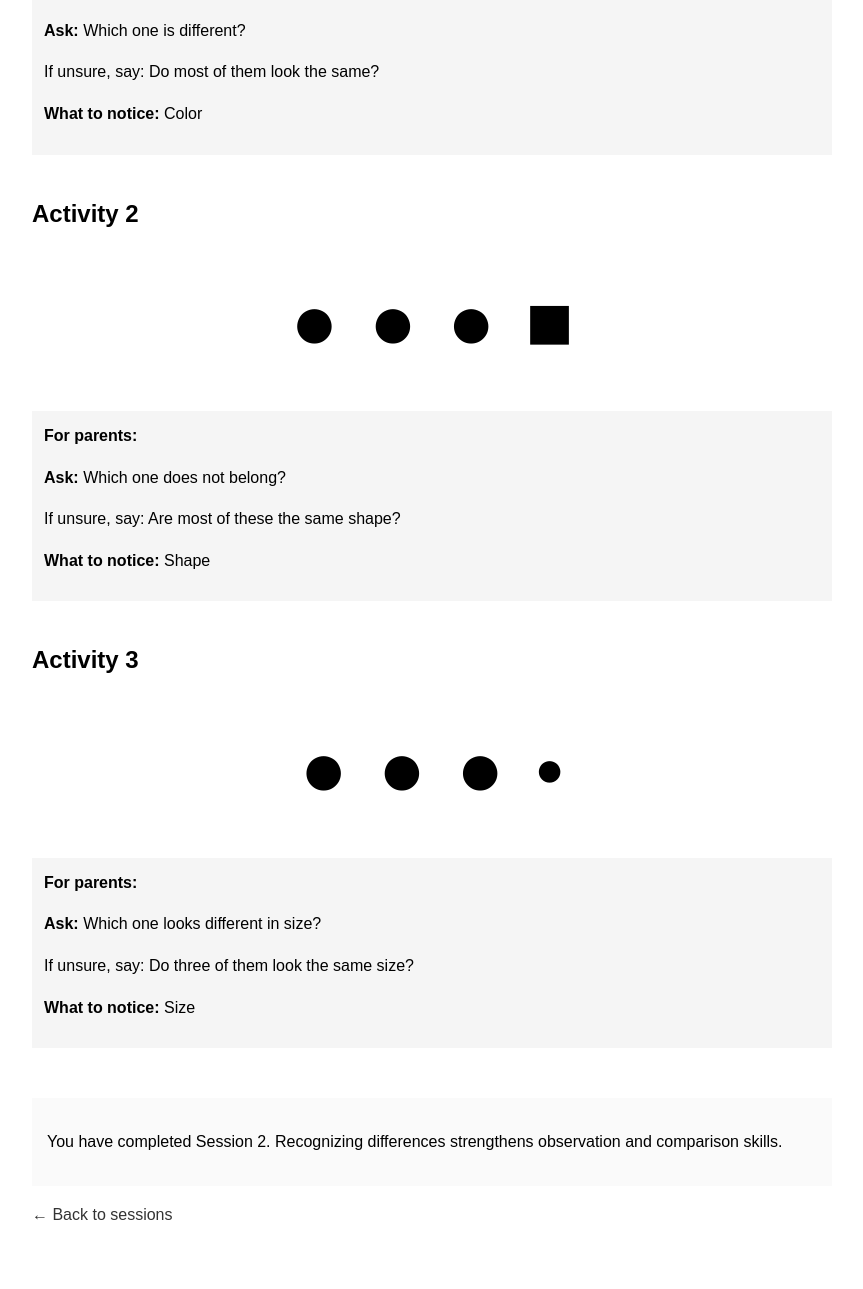
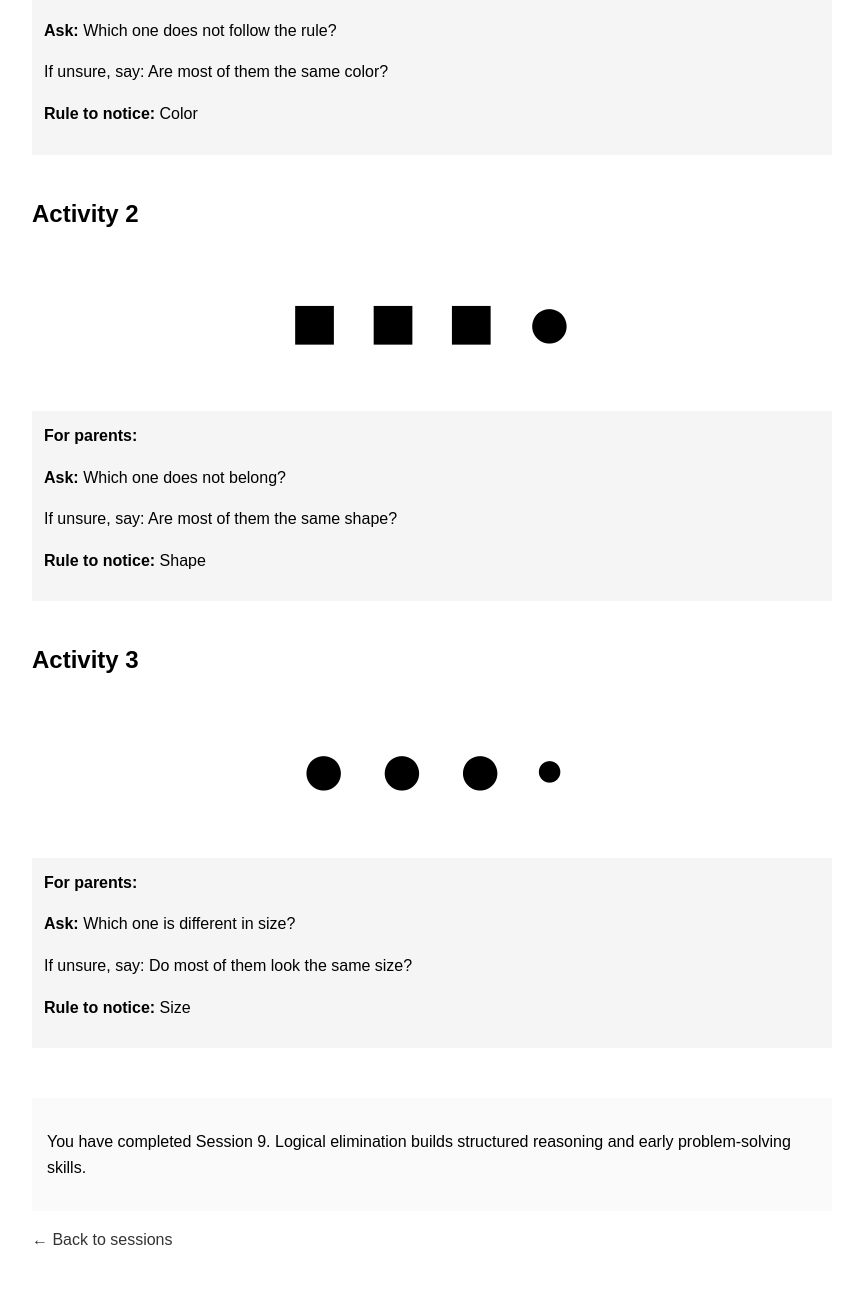
Before and after one commit to visa1188/thinking-toolkit, a plain HTML site: page session9.html in a window 1280 px wide. Shown: the part 523-1812 px from the top of the page, without its empty margins (208-1071 px from the left). Before the commit the page ends 1786 px from the top, so only its background shows below. Drawn offline with Linux system fonts and the light colour scheme.

Commit message:
added session 9

```diff
--- a/session9.html
+++ b/session9.html
@@ -2,7 +2,7 @@
 <html lang="en">
 <head>
   <meta charset="UTF-8">
-  <title>Session 2 – Noticing Difference</title>
+  <title>Session 9 – Logical Elimination</title>
   <meta name="viewport" content="width=device-width, initial-scale=1">
 
   <style>
@@ -24,7 +24,7 @@
       justify-content: center;
       margin: 25px 0;
       flex-wrap: wrap;
-      align-items: center;   /* ADD THIS */
+      align-items: center;
     }
 
     .object {
@@ -52,16 +52,16 @@
 
 <body>
 
-<h1>Session 2 – Noticing Difference</h1>
+<h1>Session 9 – Logical Elimination</h1>
 
 <p>
-In this session, children practice identifying what is different among similar objects.
-The goal is to notice one object that does not follow the shared feature.
+In this session, children practice eliminating objects that do not follow a rule.
+They learn to reason by removing what does not fit.
 </p>
 
 <div style="background:#eef6ff; padding:12px; margin-top:15px;">
   <strong>Session Goal:</strong>
-  Help your child identify what does not belong in a group.
+  Help your child remove objects that do not match the rule.
 </div>
 
 <!-- Activity 1 -->
@@ -71,16 +71,16 @@ The goal is to notice one object that does not follow the shared feature.
 
   <div class="objects">
     <div class="object" style="color:red;">●</div>
-    <div class="object" style="color:red;">●</div>
+    <div class="object" style="color:red;">■</div>
     <div class="object" style="color:red;">●</div>
     <div class="object" style="color:blue;">●</div>
   </div>
 
   <div class="parent-box">
     <strong>For parents:</strong>
-    <p><strong>Ask:</strong> Which one is different?</p>
-    <p>If unsure, say: Do most of them look the same?</p>
-    <p><strong>What to notice:</strong> Color</p>
+    <p><strong>Ask:</strong> Which one does not follow the rule?</p>
+    <p>If unsure, say: Are most of them the same color?</p>
+    <p><strong>Rule to notice:</strong> Color</p>
   </div>
 </div>
 
@@ -90,17 +90,17 @@ The goal is to notice one object that does not follow the shared feature.
   <h2>Activity 2</h2>
 
   <div class="objects">
+    <div class="object">■</div>
+    <div class="object">■</div>
+    <div class="object">■</div>
     <div class="object">●</div>
-    <div class="object">●</div>
-    <div class="object">●</div>
-    <div class="object">■</div>
   </div>
 
   <div class="parent-box">
     <strong>For parents:</strong>
     <p><strong>Ask:</strong> Which one does not belong?</p>
-    <p>If unsure, say: Are most of these the same shape?</p>
-    <p><strong>What to notice:</strong> Shape</p>
+    <p>If unsure, say: Are most of them the same shape?</p>
+    <p><strong>Rule to notice:</strong> Shape</p>
   </div>
 </div>
 
@@ -118,16 +118,16 @@ The goal is to notice one object that does not follow the shared feature.
 
   <div class="parent-box">
     <strong>For parents:</strong>
-    <p><strong>Ask:</strong> Which one looks different in size?</p>
-    <p>If unsure, say: Do three of them look the same size?</p>
-    <p><strong>What to notice:</strong> Size</p>
+    <p><strong>Ask:</strong> Which one is different in size?</p>
+    <p>If unsure, say: Do most of them look the same size?</p>
+    <p><strong>Rule to notice:</strong> Size</p>
   </div>
 </div>
 
 <div class="completion">
   <p>
-    You have completed Session 2.
-    Recognizing differences strengthens observation and comparison skills.
+    You have completed Session 9.
+    Logical elimination builds structured reasoning and early problem-solving skills.
   </p>
 </div>
 
```
